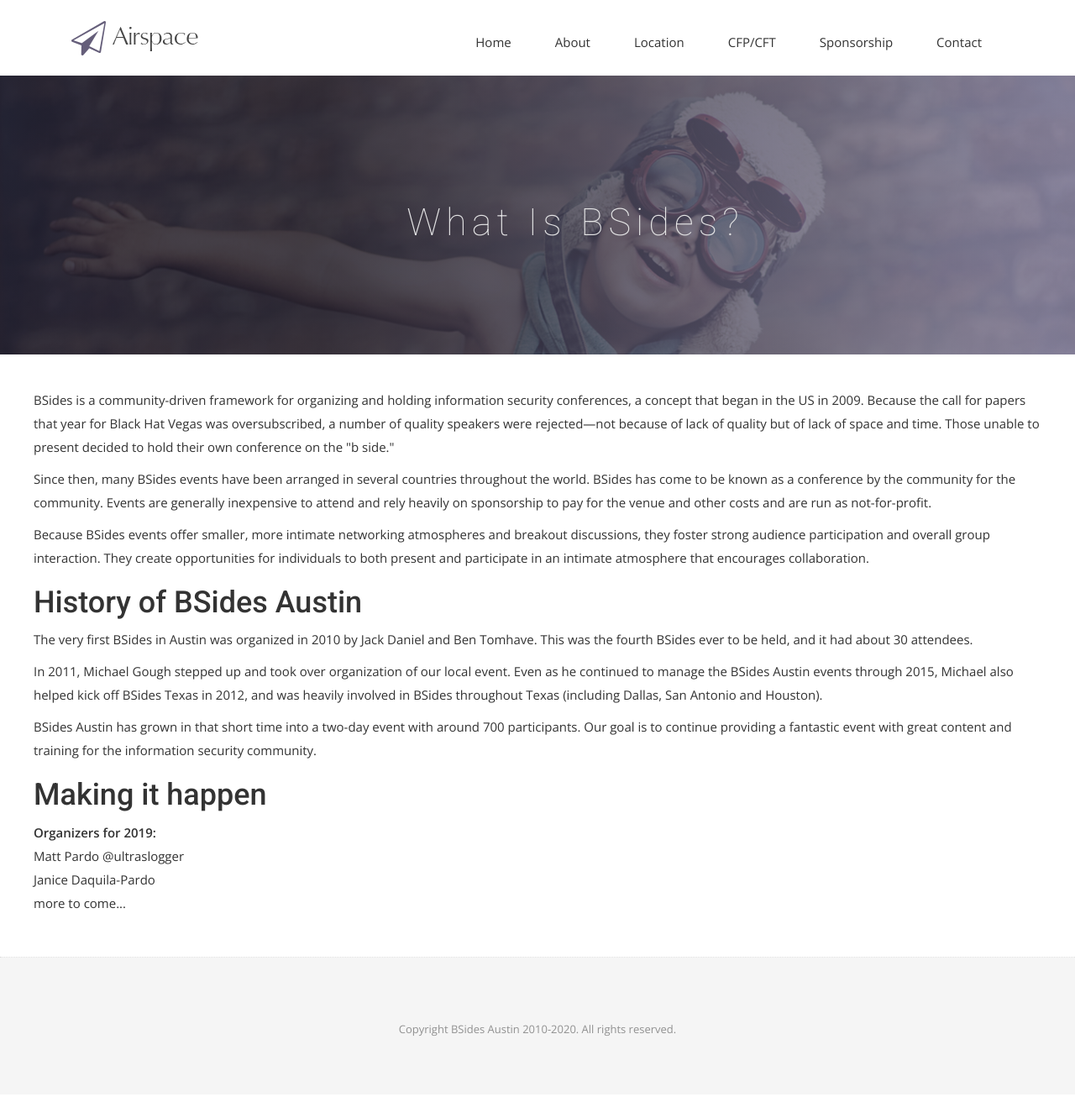
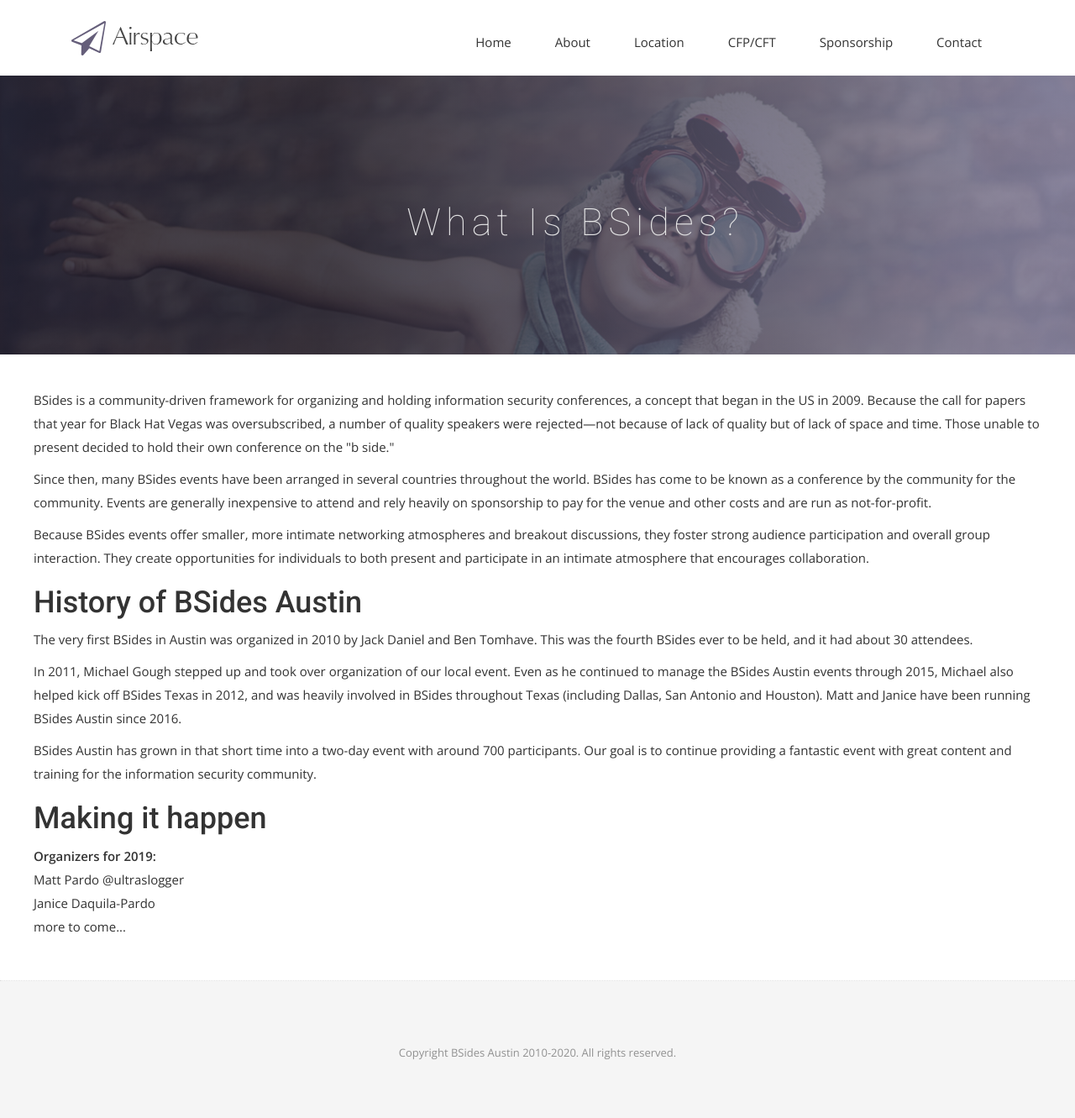
Before and after one commit to bsidesaustin/test, a Jekyll site: the page built from about.html, in a window 1280 px wide. Shown: the whole page at 84% size. Built offline with Jekyll 4.4.1, drawn with Linux system fonts in a browser that asks for light colours; nearby versions of some CDN libraries; some web fonts are replaced; before the commit the page ends 1303 px from its top, so only the background shows below that.

Commit message:
Update about.html

```diff
--- a/about.html
+++ b/about.html
@@ -27,7 +27,7 @@
 
 <h1>History of BSides Austin</h1>
 <p>The very first BSides in Austin was organized in 2010 by Jack Daniel and Ben Tomhave. This was the fourth BSides ever to be held, and it had about 30 attendees.</p>
-<p>In 2011, Michael Gough stepped up and took over organization of our local event. Even as he continued to manage the BSides Austin events through 2015, Michael also helped kick off BSides Texas in 2012, and was heavily involved in BSides throughout Texas (including Dallas, San Antonio and Houston).</p>
+<p>In 2011, Michael Gough stepped up and took over organization of our local event. Even as he continued to manage the BSides Austin events through 2015, Michael also helped kick off BSides Texas in 2012, and was heavily involved in BSides throughout Texas (including Dallas, San Antonio and Houston). Matt and Janice have been running BSides Austin since 2016.</p>
 <p>BSides Austin has grown in that short time into a two-day event with around 700 participants. Our goal is to continue providing a fantastic event with great content and training for the information security community.</p>
 <h1>Making it happen</h1>
 <p><strong>Organizers for 2019:</strong>
```
